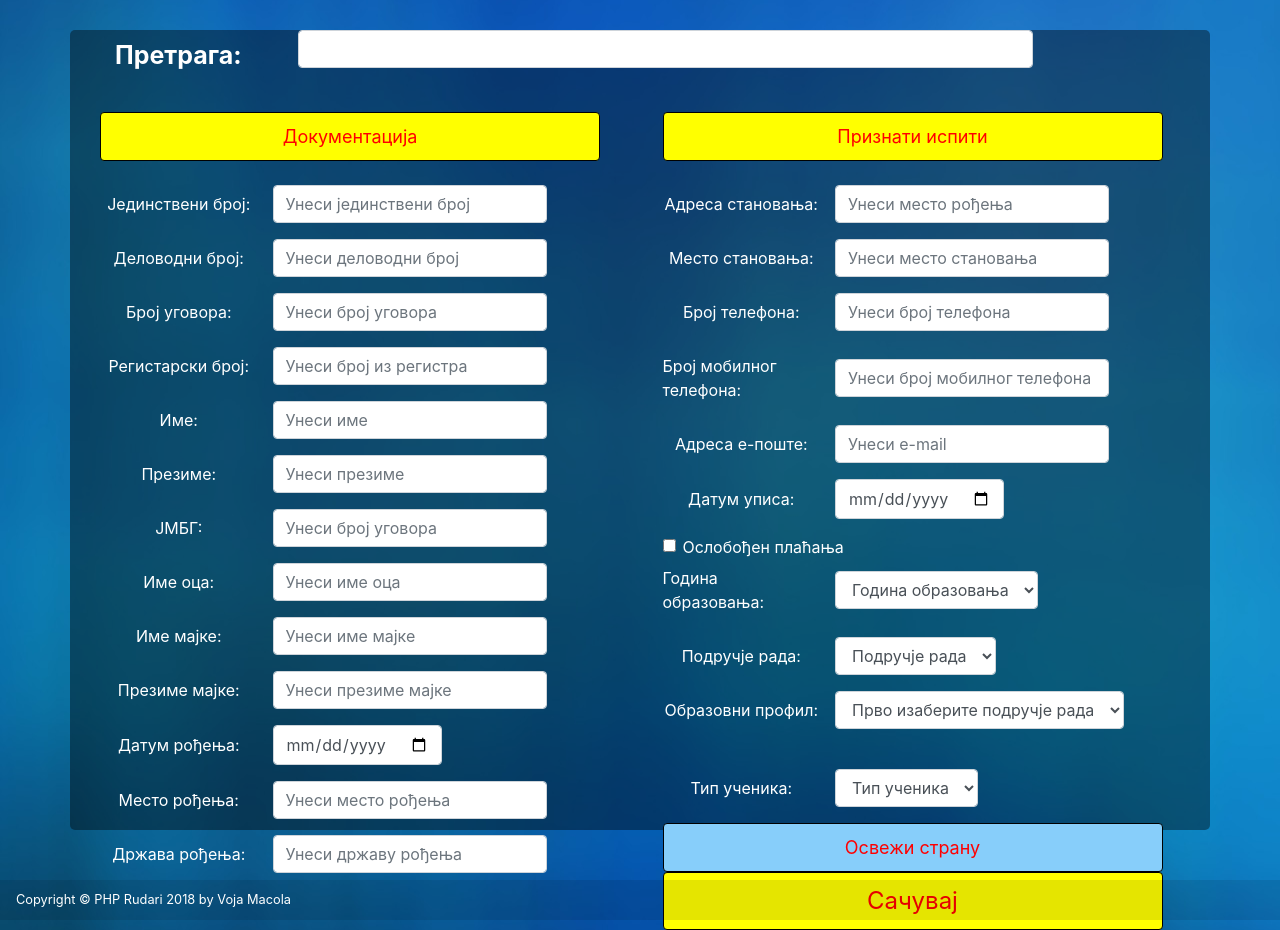
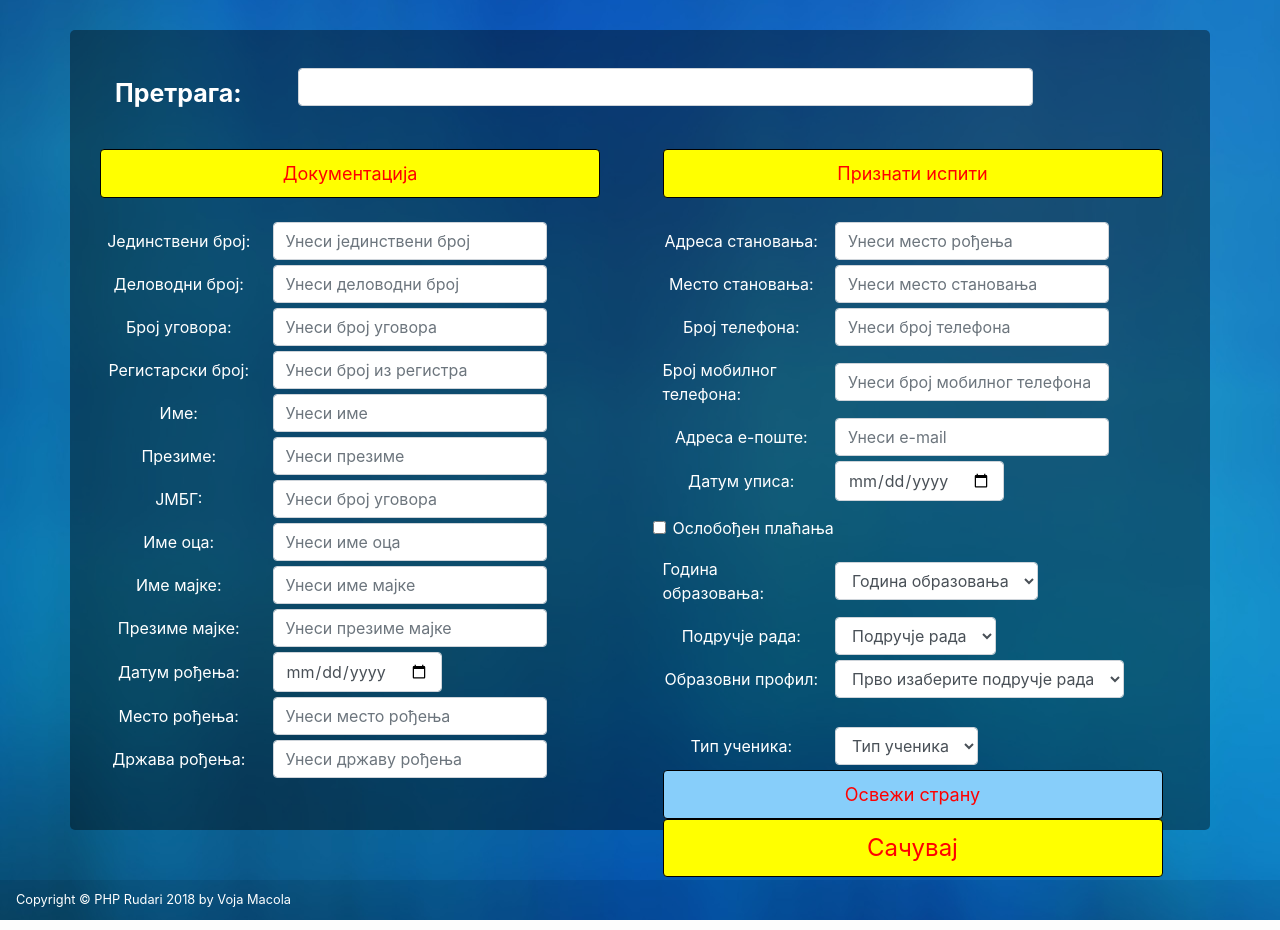
Before and after one commit to PHPRudari/saobracajna_skola, a CodeIgniter app: page /saobracajna_skola/index.php/admin/ucenik in a window 1280 px wide. Shown: the part 70-1000 px from the top of the page. Run offline with CodeIgniter, Linux system fonts and the light colour scheme; the visitor is signed in with stand-in values (Sample User, id 1); data that the repository does not hold is empty; some libraries are stand-ins or nearby versions.

Commit message:
pretraga

```diff
--- a/application/views/ucenik.php
+++ b/application/views/ucenik.php
@@ -10,9 +10,9 @@
         <!--<form name="registracija" method="POST" action="<?php echo site_url($controller . "/unesi_ucenika") ?>">-->
 
 
-    <label for="search_data" class="col-2 col-form-label"> Претрага: </label>
+    <label for="search_data" class="col-2 col-form-label"><br> Претрага: </label>
     <div class="col-10">
-        <input class="form-control col-10" name="search_data" id="search_data" type="text" onkeyup="ajaxSearchUcenik();">
+        <br><input class="form-control col-10" name="search_data" id="search_data" type="text" onkeyup="ajaxSearchUcenik();">
         <div id="suggestions">
             <div id="autoSuggestionsList"></div>
         </div>
--- a/css/stylesheet.css
+++ b/css/stylesheet.css
@@ -115,6 +115,7 @@
     font-size: 25px;
     font-weight: bold;
     margin: 30px auto;
+
 }
 
 .predmeti {
@@ -162,3 +163,11 @@
     color:white;
     background-color: white;
 }*/
+.form-inline{
+    margin-bottom: 5px;
+}
+
+.form-check{
+    padding: 10px;
+    padding-left: 10px;
+}
```
Also changed, not shown: application/views/profesor.php (+7 -6 lines).
